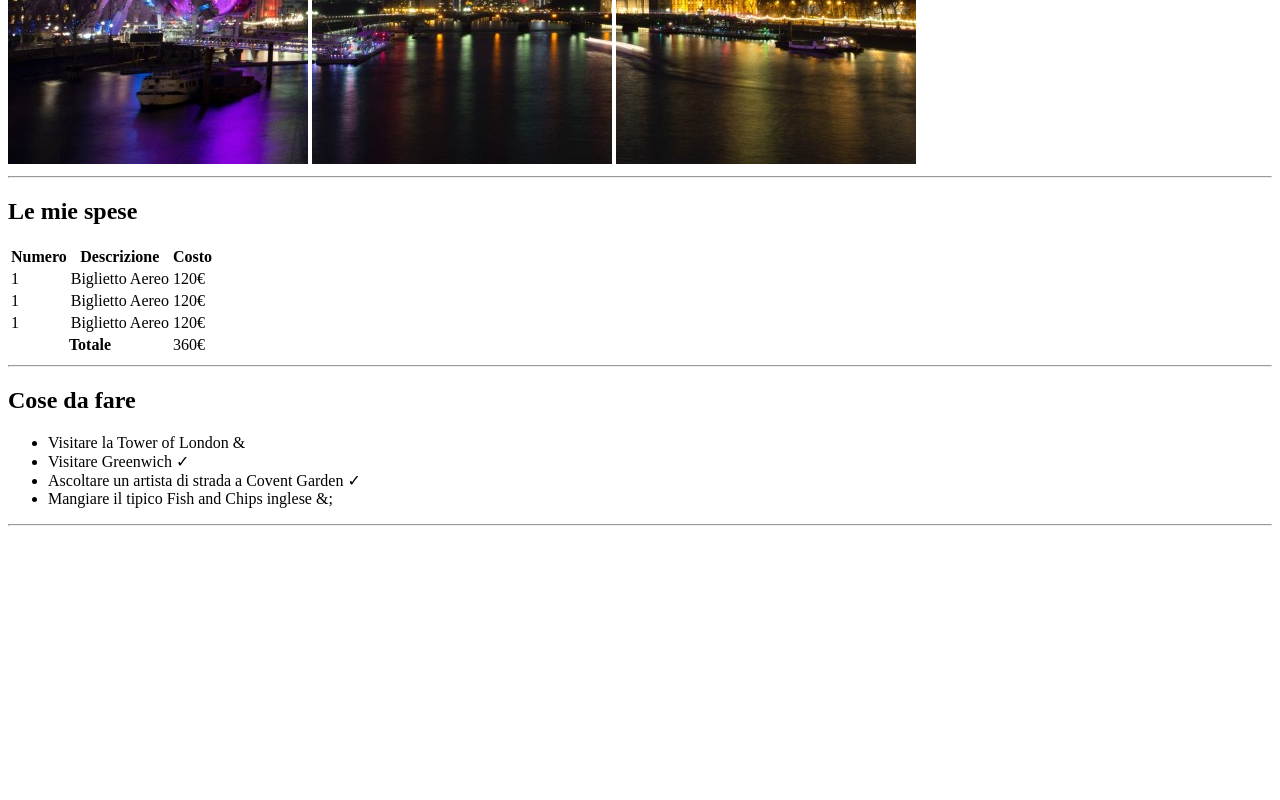
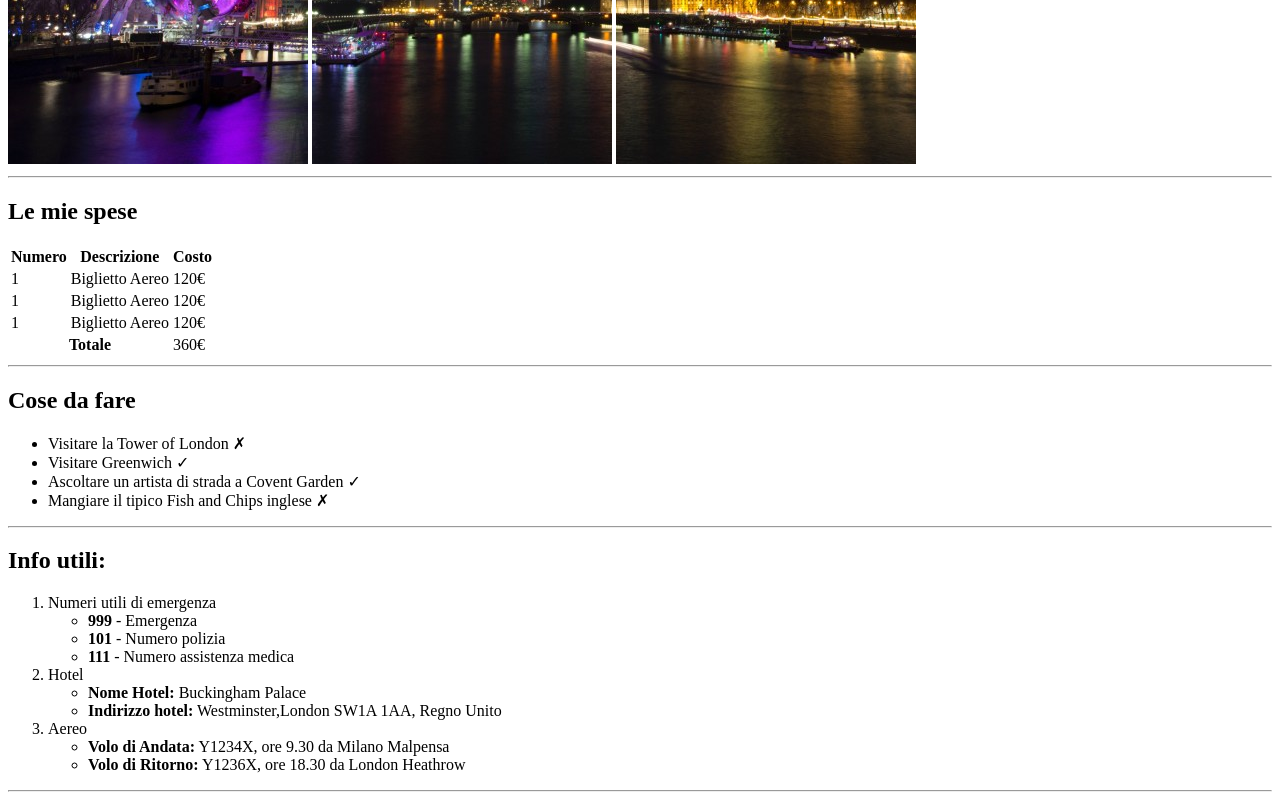
Before and after one commit to fabrizio-scorza/html-london-trip, a plain HTML site: page index.html in a window 1280 px wide. Shown: the part 516-1316 px from the top of the page. Before the commit the page ends 1050 px from the top, so only its background shows below. Drawn offline with Linux system fonts and the light colour scheme.

Commit message:
ADD - main (terza section)

```diff
--- a/index.html
+++ b/index.html
@@ -63,14 +63,47 @@
                 <hr>
             </section>
             <section>
-                <!-- seconda sezione con elenco puntato -->
+                <!-- seconda sezione con lista puntata -->
                 <h2>Cose da fare</h2>
                 <ul>
-                    <li>Visitare la Tower of London &</li>
+                    <li>Visitare la Tower of London &cross;</li>
                     <li>Visitare Greenwich &check;</li>
                     <li>Ascoltare un artista di strada a Covent Garden &check;</li>
-                    <li>Mangiare il tipico Fish and Chips inglese &;</li>
+                    <li>Mangiare il tipico Fish and Chips inglese &cross;</li>
                 </ul>
+                <hr>
+            </section>
+            <section>
+                <!-- terza sezione con lista numerata e sottoliste puntate -->
+                <h2>Info utili:</h2>
+                <ol>
+                    <!-- lista numerata -->
+                    <li>
+                        Numeri utili di emergenza
+                        <ul>
+                            <!-- lista puntata su punto 1 -->
+                            <li><strong>999</strong> - Emergenza</li>
+                            <li><strong>101</strong> - Numero polizia</li>
+                            <li><strong>111</strong> - Numero assistenza medica</li>
+                        </ul>
+                    </li>
+                    <li>
+                        Hotel
+                        <ul>
+                            <!-- lista puntata su punto 2 -->
+                            <li><strong>Nome Hotel:</strong> Buckingham Palace</li>
+                            <li><strong>Indirizzo hotel:</strong> Westminster,London SW1A 1AA, Regno Unito</li>
+                        </ul>
+                    </li>
+                    <li>
+                        Aereo
+                        <ul>
+                            <!-- lista puntata su punto 3 -->
+                            <li><strong>Volo di Andata:</strong> Y1234X, ore 9.30 da Milano Malpensa</li>
+                            <li><strong>Volo di Ritorno:</strong> Y1236X, ore 18.30 da London Heathrow</li>
+                        </ul>
+                    </li>
+                </ol>
                 <hr>
             </section>
         </main>
```
